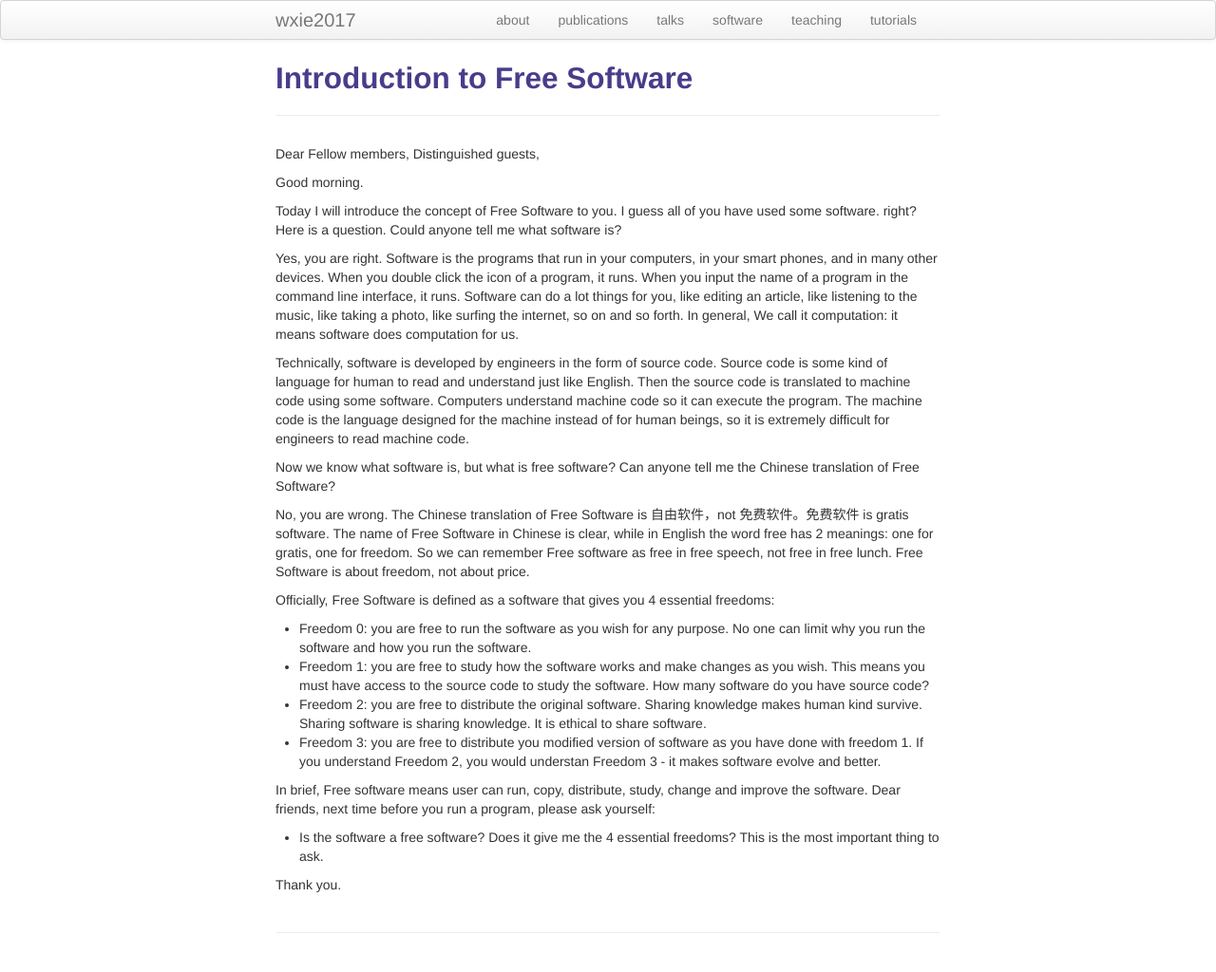
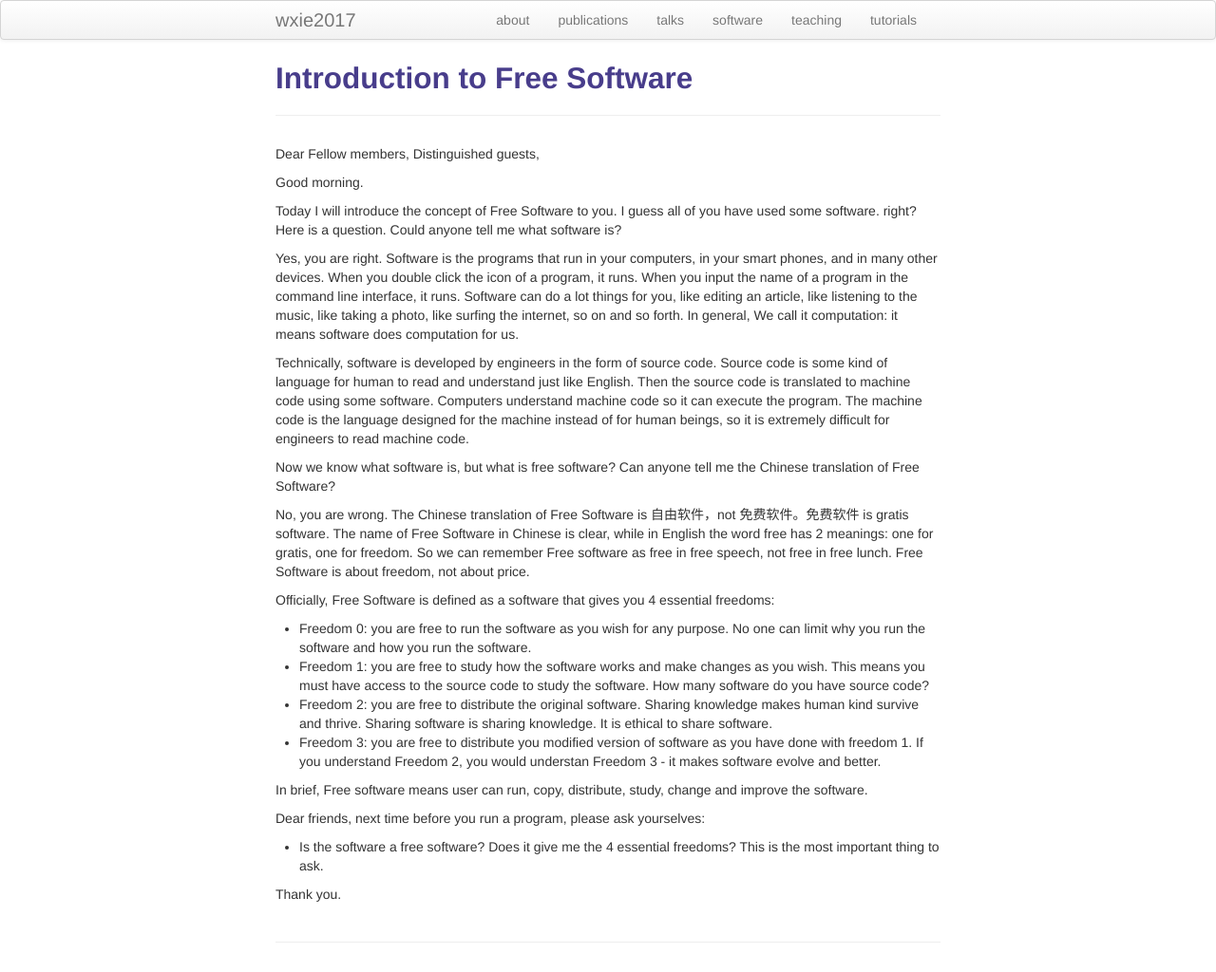
Before and after one commit to wxie2017/wxie2017.github.io, a Jekyll site: the page built from pages/speech/introduction_to_free_software.md, in a window 1280 px wide. Shown: the whole page at 95% size. Built offline with Jekyll 4.4.1, drawn with Linux system fonts in a browser that asks for light colours.

Commit message:
small correct

```diff
--- a/pages/speech/introduction_to_free_software.md
+++ b/pages/speech/introduction_to_free_software.md
@@ -36,13 +36,14 @@ Officially, Free Software is defined as a software that gives you 4 essential fr
 you run the software.
 - Freedom 1: you are free to study how the software works and make changes as you wish. This means you must have access to
 the source code to study the software. How many software do you have source code?
-- Freedom 2: you are free to distribute the original software. Sharing knowledge makes human kind survive. Sharing software
-is sharing knowledge. It is ethical to share software.
+- Freedom 2: you are free to distribute the original software. Sharing knowledge makes human kind survive and thrive. Sharing
+software is sharing knowledge. It is ethical to share software.
 - Freedom 3: you are free to distribute you modified version of software as you have done with freedom 1. If you understand
 Freedom 2, you would understan Freedom 3 - it makes software evolve and better.
 
-In brief, Free software means user can run, copy, distribute, study, change and improve the software. Dear friends, next
-time before you run a program, please ask yourself:
+In brief, Free software means user can run, copy, distribute, study, change and improve the software.
+
+Dear friends, next time before you run a program, please ask yourselves:
 - Is the software a free software? Does it give me the 4 essential freedoms?
 This is the most important thing to ask.
 
```
